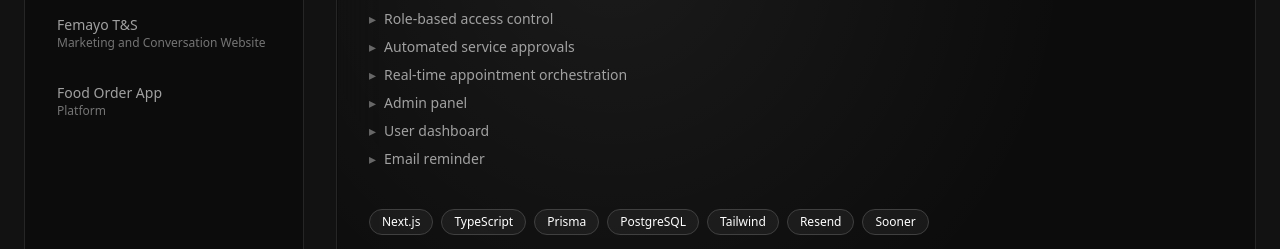
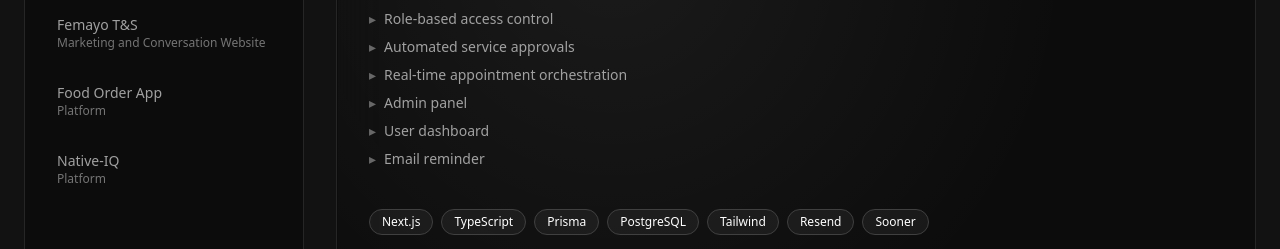
Before and after one commit to Ojfirst/simon-portfolio, a Next.js app: page / in a window 1280 px wide. Shown: the part 1720-1969 px from the top of the page. Built offline with nearby package versions, Linux system fonts and the light colour scheme.

Commit message:
UI: Update resume Concole [3]

```diff
--- a/src/components/projects/project.data.ts
+++ b/src/components/projects/project.data.ts
@@ -57,7 +57,7 @@ export const projects: Project[] = [
 			'Error handling and navigation',
 		],
 		stack: ['React', 'React router', 'Firebase', 'Firebase auth', 'CSS module'],
-		liveUrl: 'https://eventsapp-v9ox.vercel.app/.vercel.app/',
+		liveUrl: 'https://eventsapp-v9ox.vercel.app/',
 		githubUrl: 'https://github.com/Ojfirst/eventsapp',
 	},
 	{
@@ -88,6 +88,17 @@ export const projects: Project[] = [
 		liveUrl: 'https://food-order-app-seven-beta.vercel.app/',
 		githubUrl: 'https://github.com/Ojfirst/Food-order-app',
 	},
+	{
+		id: 'IQ',
+		name: 'Native-IQ',
+		category: 'Platform',
+		summary:
+			'A simple website search-engine-friendly where you can find every country details one at a time.',
+		highlights: ['Stock browsing', 'Shopping cart management'],
+		stack: ['HTML', 'CSS', 'javaSript'],
+		liveUrl: 'https://ojfirst.github.io/country.app/',
+		githubUrl: 'https://github.com/Ojfirst/country.app',
+	},
 ];
 
 export function getProjectById(id: string): Project | undefined {
```
